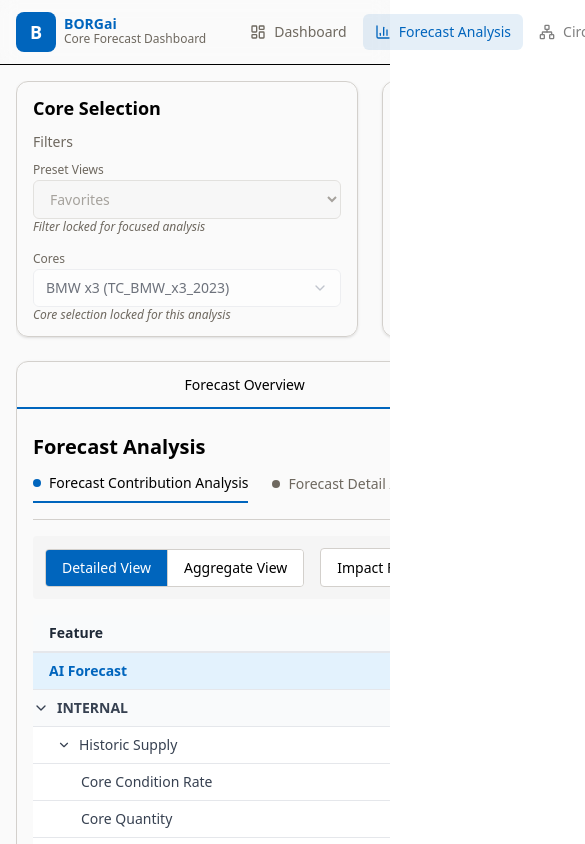
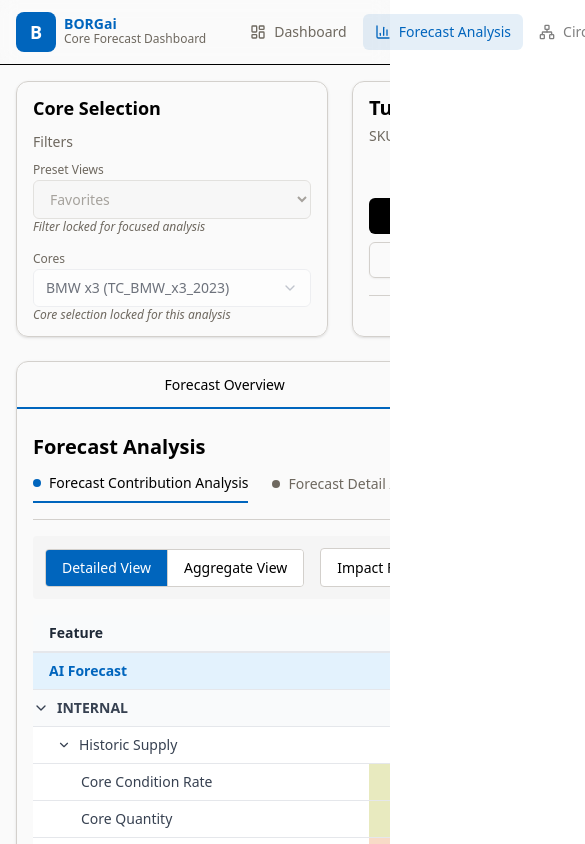
Before and after one commit to cgutum/BORGai, a Next.js app in the folder frontend/: page /dashboard/forecast-analysis in a window 390 px wide. Shown: the top 844 px of the page, 585 px wide, since content can reach past the window. Built offline with nearby package versions, Linux system fonts and the light colour scheme; sample sign-in values are in the browser's storage.

Commit message:
Adjust min-width to 1280px and fix mobile gray background overflow

```diff
--- a/frontend/app/dashboard/layout.tsx
+++ b/frontend/app/dashboard/layout.tsx
@@ -46,10 +46,10 @@ export default function DashboardLayout({
       <div className="min-h-screen bg-[#FAFAFA] flex flex-col">
         <Header />
         {/* Wrapper with horizontal scroll for mobile, min-width ensures desktop layout is preserved */}
-        <div className="flex-1 overflow-x-auto overflow-y-hidden">
-          <div className="flex gap-4 p-4 min-w-[1400px] h-full">
+        <div className="flex-1 overflow-x-auto">
+          <div className="flex gap-4 p-4 min-w-[1280px] min-h-full">
             {/* Main Content - Full width on Forecast Analysis, 80% width elsewhere */}
-            <main className={showCriticalActions ? "flex-1 overflow-auto" : "flex-1 overflow-auto w-full"} style={showCriticalActions ? { width: '80%' } : undefined}>
+            <main className={showCriticalActions ? "flex-1" : "flex-1 w-full"} style={showCriticalActions ? { width: '80%' } : undefined}>
               {children}
             </main>
 
--- a/frontend/components/layout/Header.tsx
+++ b/frontend/components/layout/Header.tsx
@@ -19,7 +19,7 @@ export function Header() {
 
   return (
     <header className="sticky top-0 z-50 w-full border-b bg-background/95 backdrop-blur supports-[backdrop-filter]:bg-background/60">
-      <div className="flex h-16 items-center px-4 w-full min-w-[1400px]">
+      <div className="flex h-16 items-center px-4 w-full min-w-[1280px]">
         <div className="mr-8 flex items-center space-x-2">
           <div className="flex h-10 w-10 items-center justify-center rounded-lg" style={{ backgroundColor: '#0065BD' }}>
             <span className="text-lg font-bold text-white">B</span>
```
